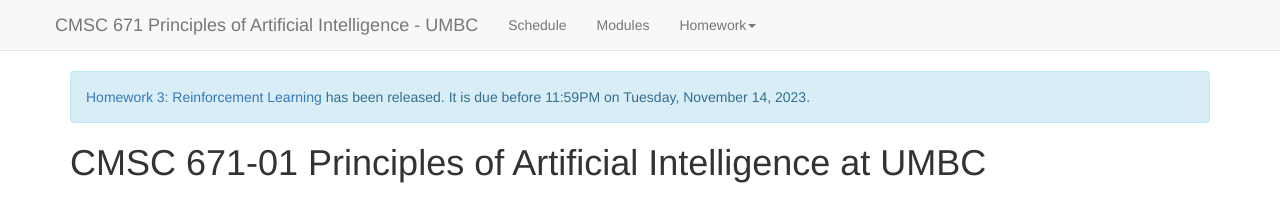
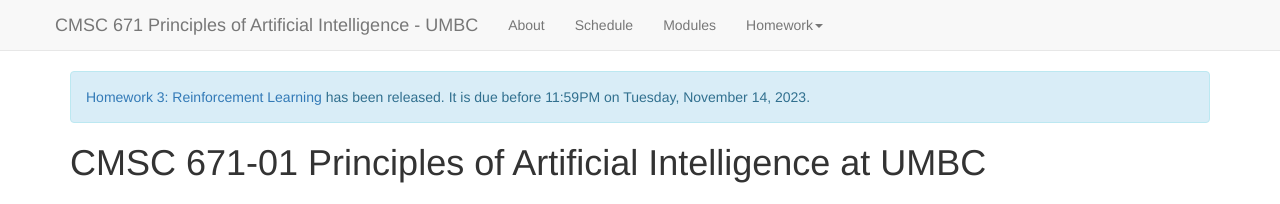
Before and after one commit to lara-martin/Principles-of-AI, a Jekyll site: the page built from index.md, in a window 1280 px wide and 900 px high. Shown: the top 204 px of the window. Built offline with Jekyll 4.4.1, drawn with Linux system fonts in a browser that asks for light colours; nearby versions of some CDN libraries; a script that is not in the unit is left out.

Commit message:
Adding about tab

```diff
--- a/_layouts/default.html
+++ b/_layouts/default.html
@@ -62,6 +62,7 @@
         </div>
         <nav class="collapse navbar-collapse" role="navigation">
           <ul class="nav navbar-nav">
+            <li id="about"><a href="{{ site.baseurl }}">About</a></li>
             <li id="lectures"><a href="{{ site.baseurl }}/lectures.html">Schedule</a></li>
             <li id="modules"><a href="{{ site.baseurl }}/modules.html">Modules</a></li>
             <li id="homework">
```
